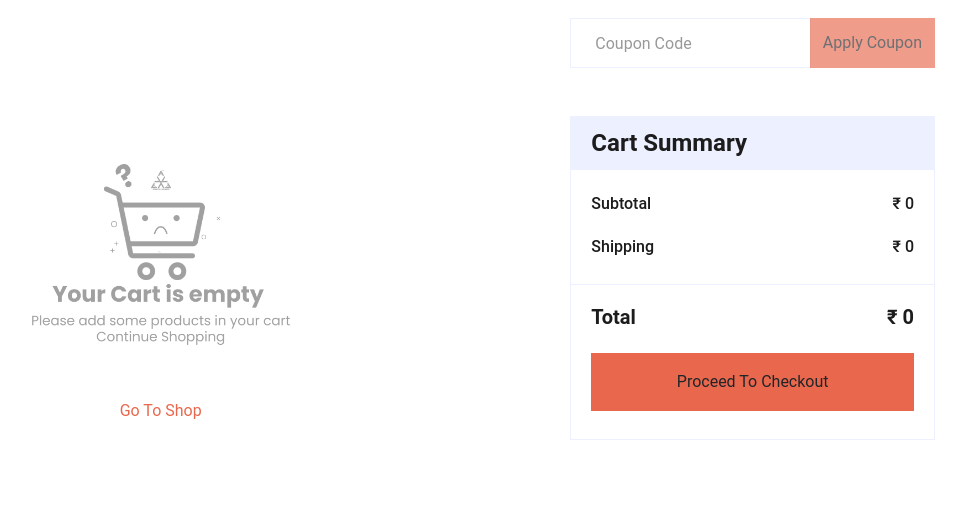
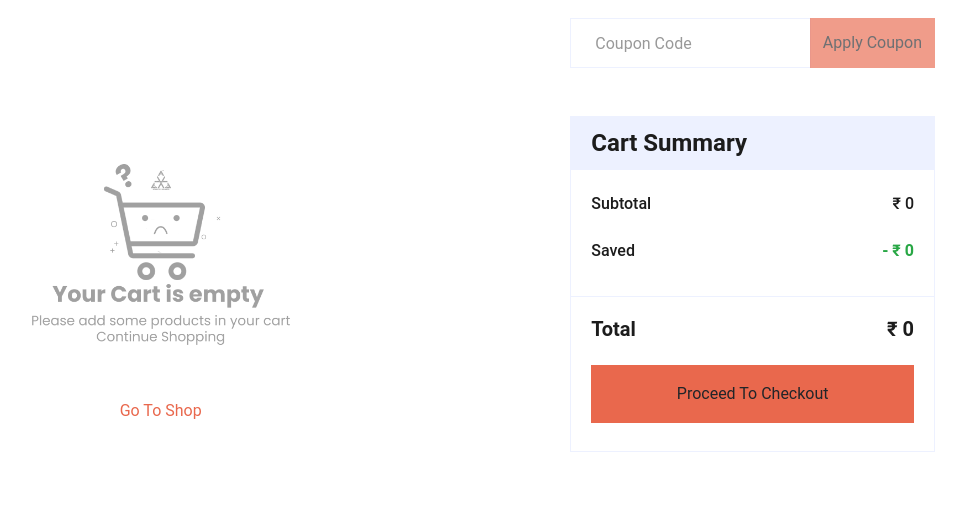
Before and after one commit to deepeshanandparab/AthletiX-Sports-Shop-Django-REST, a Django app: page /cart/ in a window 1280 px wide. Shown: the part 581-1089 px from the top of the page, without its empty margins (282-1248 px from the left). Run offline with Django 3.2, Linux system fonts and the light colour scheme; data comes from the database, SQL or seed files in the repository; both versions use the stored data as it was after the commit; some libraries are stand-ins or nearby versions.

Commit message:
Coupon Code Functionality Updated

```diff
--- a/athletixsportsshop/settings.py
+++ b/athletixsportsshop/settings.py
@@ -39,7 +39,8 @@ INSTALLED_APPS = [
     'django.contrib.staticfiles',
     'store',
     'account',
-    'mathfilters'
+    'mathfilters',
+    'schedule'
 ]
 
 MIDDLEWARE = [
--- a/athletixsportsshop/supporting_functions.py
+++ b/athletixsportsshop/supporting_functions.py
@@ -1,5 +1,5 @@
 from traceback import print_tb
-from store.models import Product
+from store.models import Product, CouponCode, User
 import random, string
 import datetime
 
--- a/athletixsportsshop/templates/base.html
+++ b/athletixsportsshop/templates/base.html
@@ -11,7 +11,7 @@
     <meta content="Free HTML Templates" name="description">
 
     <!-- Favicon -->
-    <link href="img/favicon.ico" rel="icon">
+    <link href="{% static 'img/favicon.ico' %}" rel="icon">
 
     <!-- Google Web Fonts -->
     <link rel="preconnect" href="https://fonts.gstatic.com">
--- a/athletixsportsshop/templates/cart.html
+++ b/athletixsportsshop/templates/cart.html
@@ -119,9 +119,19 @@
                         <h6 class="font-weight-medium">Subtotal</h6>
                         <h6 class="font-weight-medium">{% checkout_cart_total cart_list request.session.cart coupon %}</h6>
                     </div>
-                    <div class="d-flex justify-content-between">
-                        <h6 class="font-weight-medium">Shipping</h6>
-                        <h6 class="font-weight-medium">{{shipping|currency}}</h6>
+                    {% if coupon %}
+                    <div class="d-flex justify-content-between mb-2 pt-1">
+                        <h6 class="font-weight-medium">Coupon Applied</h6>
+                        <h6 class="font-weight-medium" id="applied_coupon">{{coupon.0.code|upper}}</h6>
+                    </div>
+                    <div class="d-flex justify-content-between mb-2 pt-1">
+                        <h6 class="font-weight-medium">Discount</h6>
+                        <h6 class="font-weight-medium" id="coupon_discount">{{coupon.0.discount}}%</h6>
+                    </div>
+                    {% endif %}
+                    <div class="d-flex justify-content-between mb-2 pt-1">
+                        <h6 class="font-weight-medium">Saved</h6>
+                        <h6 class="font-weight-medium text-success font-bold">- {% total_discount cart_list request.session.cart coupon %}</h6>
                     </div>
                 </div>
                 <div class="card-footer border-secondary bg-transparent">
--- a/athletixsportsshop/views.py
+++ b/athletixsportsshop/views.py
@@ -1,9 +1,11 @@
+from itertools import product
 import re
 from django.shortcuts import render, redirect
 from store.models import CouponCode, Product, Wishlist
 from django.http import HttpResponse, JsonResponse
 from .supporting_functions import getWishlist, generateRandom
 from django.views import View
+from datetime import datetime
 
 
 class HomePage(View):
@@ -67,15 +69,31 @@ class CartPage(View):
 
         if coupon_code != None:
             coupon = CouponCode.objects.filter(code=coupon_code)
-            if len(coupon) == 0:
-                invalid_coupon = {'message':'Invalid coupon code or already expired coupon.'}
+            now = datetime.now().strftime('%Y-%m-%d')
+
+            if not coupon:
+                invalid_coupon = {'message':'Invalid coupon code.','status':'Invalid'}
+            elif now >= str(coupon[0].expiring_on):
+                CouponCode.objects.filter(code=coupon_code).update(status = 'expired')
+                coupon = []
+                invalid_coupon = {'message':'Coupon code is expired.','status':'Invalid'}
+            elif now < str(coupon[0].starting_from):
+                CouponCode.objects.filter(code=coupon_code).update(status = 'inactive')
+                coupon = []
+                invalid_coupon = {'message':'Coupon code not active yet.','status':'Invalid'}
+            elif coupon[0].redeem_count < 1:
+                coupon = []
+                invalid_coupon = {'message':'Coupon redeemed by other users.','status':'Invalid'}
+            elif coupon[0].redeem_by.filter(id=request.user.id).exists():
+                coupon = []
+                invalid_coupon = {'message':'Coupon is already used.','status':'Invalid'}
 
         cart = request.session.get('cart')
         cart_list = []
         if cart:
             ids = list(request.session.get('cart').keys())
             cart_list = Product.get_products_by_id(ids)
-            shipping_charges = 100
+            shipping_charges = 200
             btn_disabled = False
         else:
             cart = {}
@@ -167,7 +185,7 @@ class CheckoutPage(View):
         if cart:
             ids = list(request.session.get('cart').keys())
             cart_list = Product.get_products_by_id(ids)
-            shipping_charges = 100
+            shipping_charges = 200
             btn_disabled = False
         else:
             cart = {}
--- a/static/js/custom.js
+++ b/static/js/custom.js
@@ -75,11 +75,11 @@ function changeShippingCostZero()
 function changeShippingCost()
 {
   cost = document.getElementById('shippingcost')
-  cost.innerText = '₹ 100';
+  cost.innerText = '₹ 200';
 
   subtotal = document.getElementById('subtotal').textContent
   total = document.getElementById('total')
-  subtotal = (parseInt(subtotal) + 100).toString()
+  subtotal = (parseInt(subtotal) + 200).toString()
   if(subtotal.length > 3 && subtotal.length == 4)
   {
     value = subtotal.substring(0, 1) + "," + subtotal.substring(1, subtotal.length);
--- a/store/models.py
+++ b/store/models.py
@@ -2,9 +2,13 @@ from re import M
 from unicodedata import category
 from django.db import models
 from django.contrib.auth.models import User
+from datetime import datetime
+import schedule
+import time
 
 
 COUPON_CODE_CHOICES = (
+    ('inactive','inactive'),
     ('active','active'),
     ('expired','expired')
 )
@@ -118,10 +122,36 @@ class CouponCode(models.Model):
     code = models.CharField(max_length=20, default='')
     discount = models.IntegerField(default=0)
     redeem_count = models.IntegerField(default=1)
+    redeem_by = models.ManyToManyField(User, blank=True)
+    applicable_on = models.ManyToManyField(Product, blank=True)
     starting_from = models.DateField()
     expiring_on = models.DateField()
     status = models.CharField(max_length=40, choices=COUPON_CODE_CHOICES, default='')
 
+    def __str__(self):
+        return f'{self.code} active duration between {self.starting_from} to {self.expiring_on} - {self.status}'
 
-    def __str__(self):
-        return f'{self.code} active duration between {self.starting_from} to {self.expiring_on}'
+
+    # def __init__(self, *args, **kwargs):
+    #     now = datetime.now().strftime('%Y-%m-%d')
+    #     if now > str(self.expiring_on):
+    #         super(CouponCode, self).__init__(*args, **kwargs)
+
+
+    def update_coupon_status():
+        def save(self, *args, **kwargs):
+            now = datetime.now().strftime('%Y-%m-%d')
+            if now >= str(self.expiring_on):
+                self.status = 'expired'
+                print('COUPON EXPIRED')
+            if now < str(self.starting_from):
+                self.status = 'inactive'
+                print('COUPON INACTIVE')
+            else:
+                self.status = 'active'
+                print('COUPON ACTIVE')
+            super(CouponCode, self).save(*args, **kwargs)
+
+
+# schedule.every(5).seconds.do(CouponCode.update_coupon_status)
+# schedule.every(1).minute.do(CouponCode.update_coupon_status)
--- a/store/templatetags/cart_filter.py
+++ b/store/templatetags/cart_filter.py
@@ -101,7 +101,8 @@ def total_discount(products , cart, coupon_code):
 
     total_cost = sum
 
-    invalid = 'Invalid Coupon Code or already expired code.'
+    # invalid = 'Invalid Coupon Code or already expired code.'
+    invalid = 'Invalid'
     if coupon_code:
         if invalid in coupon_code.values():
             saved = total_cost - sum
```
Also changed, not shown: db.sqlite3, static/img/favicon.ico (added), store/migrations/0019_couponcode_redeem_by.py (added), store/migrations/0020_couponcode_applicable_on.py (added), store/migrations/0021_auto_20220224_0916.py (added), store/migrations/0022_auto_20220224_0938.py (added), store/migrations/0023_auto_20220224_0943.py (added).
